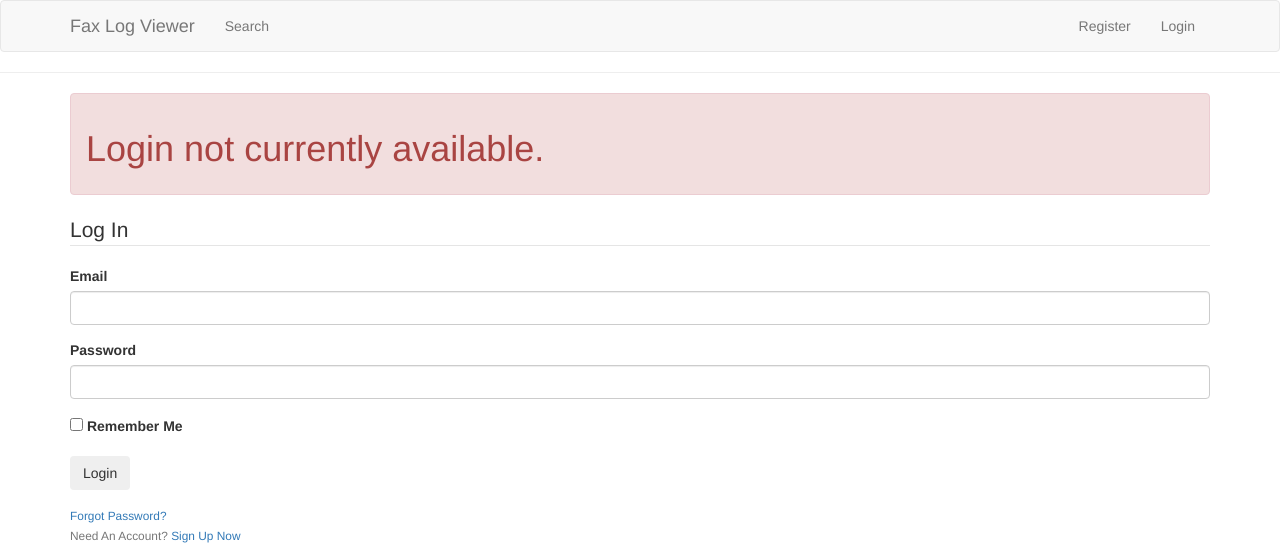
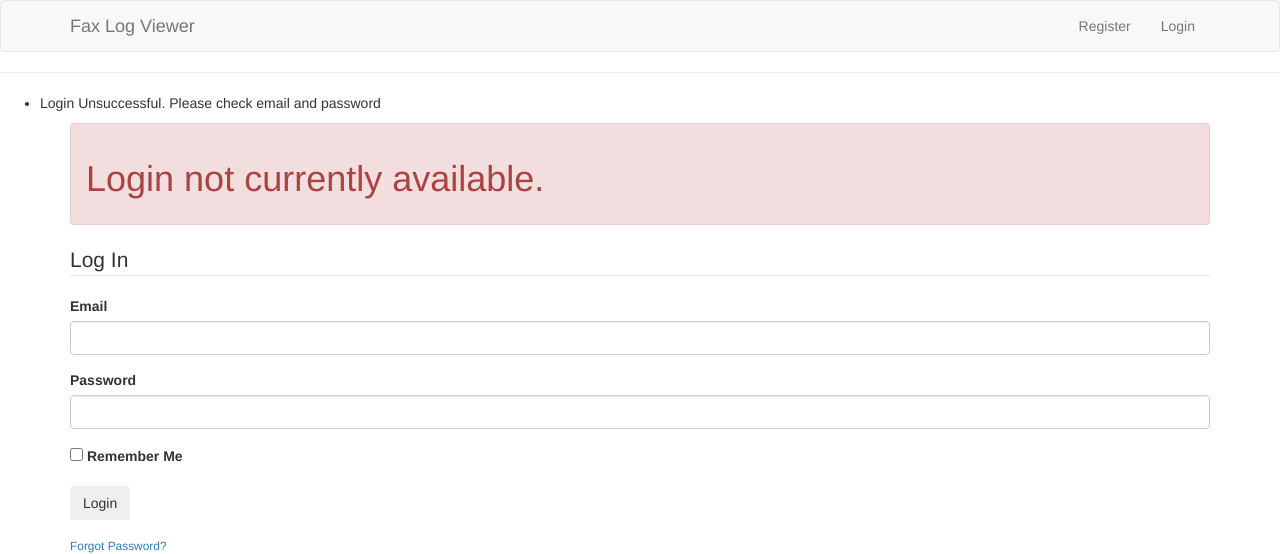
Before and after one commit to knuckle73/FaxLogViewer, a Flask app: page /login in a window 1280 px wide. Shown: the top 554 px of the page. Run offline with Flask 2, Linux system fonts and the light colour scheme; some libraries are stand-ins or nearby versions.

Commit message:
Working on Login functionality.

```diff
--- a/FaxLogViewer/Forms.py
+++ b/FaxLogViewer/Forms.py
@@ -14,7 +14,7 @@ class RegistrationForm(FlaskForm):
 
 class LoginForm(FlaskForm):
 	email = StringField('Email', validators=[DataRequired(), Email()])
-	password = PasswordField('Password', validators=[DataRequired()])
+	password = PasswordField('Password')
 	remember = BooleanField('Remember Me')
 	submit = SubmitField('Login')
 
--- a/FaxLogViewer/routes.py
+++ b/FaxLogViewer/routes.py
@@ -1,10 +1,6 @@
 from flask import render_template, flash, redirect, url_for
 from FaxLogViewer import app, mysql
 from FaxLogViewer.Forms import LoginForm, RegistrationForm, SearchForm
-from datetime import timedelta
-
-
-
 
 
 @app.route('/')
@@ -42,7 +38,7 @@ def incoming(data):
 	criteria = data.split(',')
 	searchdates = (criteria[0], criteria[1])
 
-	result = cur.execute("SELECT ifid, oid, rcvd_timestamp, state, recipient_name, num_pages, delivery_results, "
+	result = cur.execute("SELECT ifid, oid, rcvd_timestamp, state, recipient_name, "
 						 "caller_name FROM faxlogs_db.incoming_faxes WHERE rcvd_timestamp >= %s AND rcvd_timestamp < %s", searchdates)
 
 	incoming = cur.fetchall()
@@ -149,7 +145,31 @@ def register():
 	return render_template('register.html', title='Register', form=form)
 
 
-@app.route('/login')
+@app.route('/login', methods=['GET', 'POST'])
 def login():
+	##if current_user.is_authenticated:
+	##	return redirect(url_for('home'))
+
 	form = LoginForm()
+
+	if form.validate_on_submit():
+		print(form.email.data, " ", form.password.data)
+		if form.email.data == 'admin@blog.com' and form.password.data == 'password':
+			flash('You have been logged in!', 'success')
+			return redirect(url_for('search'))
+			##user = User.query.filter_by(email=form.email.data).first()
+			##if user and bcrypt.check_password_hash(user.password, form.password.data):
+			##	login_user(user, remember=form.remember.data)
+			##	next_page = request.args.get('next')
+			##	return redirect(next_page) if next_page else redirect(url_for('home'))
+	else:
+		print(form.validate_on_submit())
+		print(form.email.data, " ", form.password.data)
+		flash('Login Unsuccessful. Please check email and password', 'danger')
 	return render_template('login.html', title='Login', form=form)
+
+
+@app.route("/logout")
+def logout():
+	#logout_user()
+	return redirect(url_for('home'))
--- a/FaxLogViewer/templates/includes/_navbar.html
+++ b/FaxLogViewer/templates/includes/_navbar.html
@@ -11,7 +11,9 @@
         </div>
         <div id="navbar" class="collapse navbar-collapse">
           <ul class="nav navbar-nav">
-            <li><a href="/search">Search</a></li>
+            {% if session.logged_in %}
+              <li><a href="/search">Search</a></li>
+            {% endif %}
           </ul>
           <ul class="nav navbar-nav navbar-right">
             {% if session.logged_in %}
--- a/FaxLogViewer/templates/rcvd.html
+++ b/FaxLogViewer/templates/rcvd.html
@@ -9,6 +9,9 @@
 		.tg .tg-0pky{border-color:inherit;text-align:left;vertical-align:top}
 		.tg .tg-0lax{text-align:left;vertical-align:top}
 	</style>
+    <div align="right" style="padding:10px">
+        <a href="#" onclick="window.print();return false;">Print this page</a>
+    </div>
 	<div>
 			<table class="tg" style="width:100%">
 				<tr>
--- a/FaxLogViewer/templates/sent.html
+++ b/FaxLogViewer/templates/sent.html
@@ -13,7 +13,7 @@
 		.tg .tg-0prt{text-align:right;vertical-align:top}
 	</style>
 	<div>
-        <div align="right">
+        <div align="right" style="padding:10px">
             <a href="#" onclick="window.print();return false;">Print this page</a>
         </div>
 
```
Also changed, not shown: FaxLogViewer/templates/incoming.html (+24 -6 lines).
